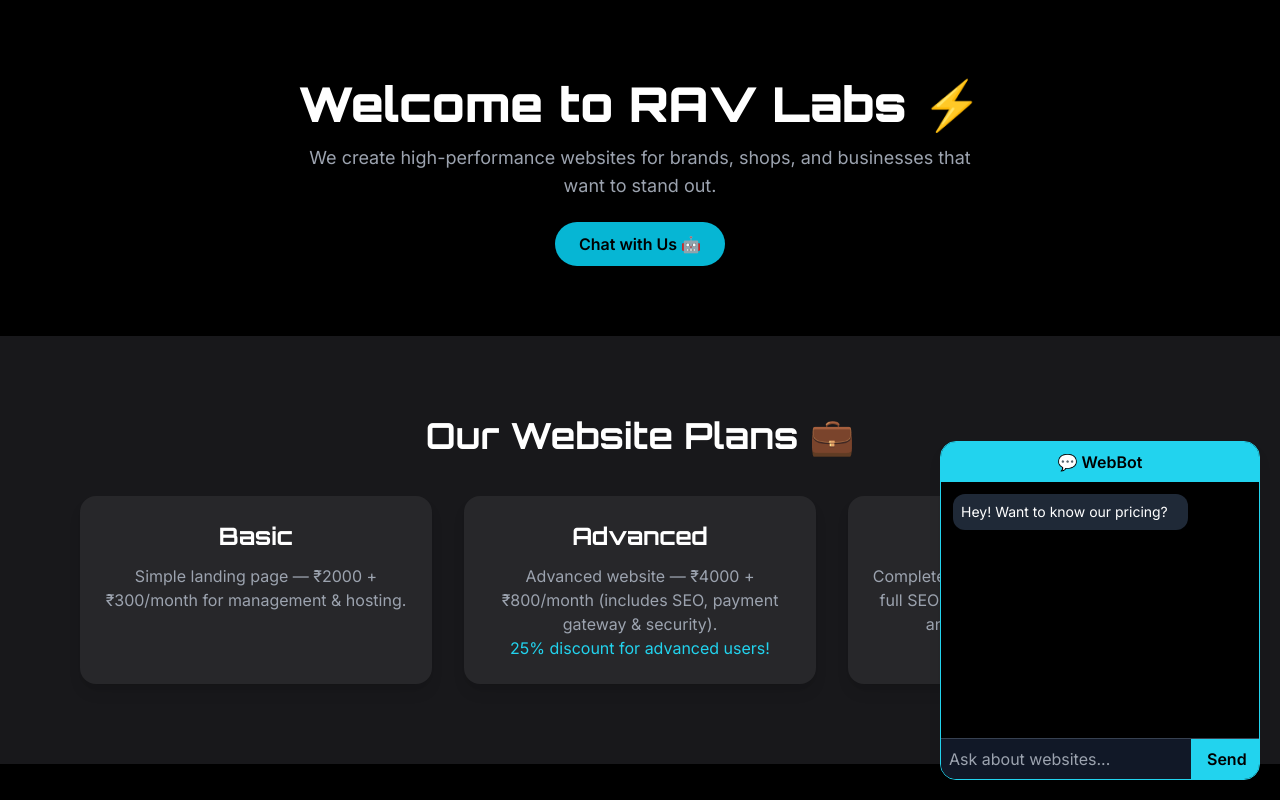
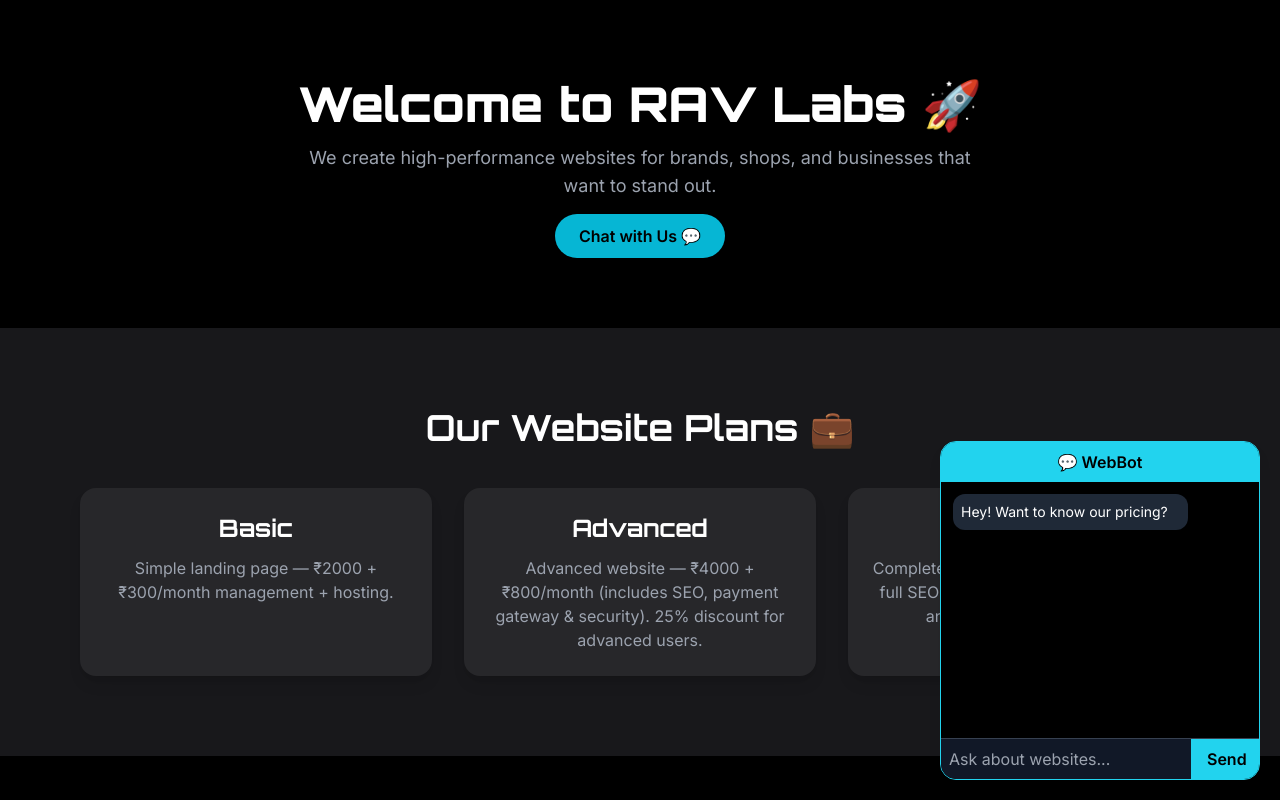
Before and after one commit to After777/synthwave-core-hub, a React (Vite) app: page / in a window 1280 px wide. Shown: the top 800 px of the page. Built offline with nearby package versions, Linux system fonts and the light colour scheme; the HTML template or start-up script is replaced by a standard one.

Commit message:
Reverted to commit e6f4538887874e29c66da7dd08496b4ba5a882cc

```diff
--- a/src/pages/Index.tsx
+++ b/src/pages/Index.tsx
@@ -5,16 +5,16 @@ export default function Home() {
     <div className="min-h-screen bg-black text-white">
       {/* ===== HERO SECTION ===== */}
       <section className="flex flex-col items-center justify-center text-center py-20">
-        <h1 className="text-5xl font-extrabold mb-4">Welcome to RAV Labs ⚡</h1>
+        <h1 className="text-5xl font-extrabold mb-4">Welcome to RAV Labs 🚀</h1>
         <p className="text-gray-400 text-lg max-w-2xl">
           We create high-performance websites for brands, shops, and businesses that want to stand out.
         </p>
-        <div className="mt-8">
+        <div className="mt-6">
           <a
             href="#chat"
             className="bg-cyan-500 text-black font-semibold px-6 py-3 rounded-full hover:bg-cyan-400 transition-all"
           >
-            Chat with Us 🤖
+            Chat with Us 💬
           </a>
         </div>
       </section>
@@ -23,25 +23,21 @@ export default function Home() {
       <section className="py-20 bg-zinc-900 text-center">
         <h2 className="text-4xl font-bold mb-10">Our Website Plans 💼</h2>
         <div className="grid md:grid-cols-3 gap-8 px-6 md:px-20">
-          {/* Basic Plan */}
           <div className="bg-zinc-800 p-6 rounded-2xl shadow-lg">
             <h3 className="text-2xl font-semibold mb-3">Basic</h3>
             <p className="text-gray-400">
-              Simple landing page — ₹2000 + ₹300/month for management & hosting.
+              Simple landing page — ₹2000 + ₹300/month management + hosting.
             </p>
           </div>
 
-          {/* Advanced Plan */}
           <div className="bg-zinc-800 p-6 rounded-2xl shadow-lg">
             <h3 className="text-2xl font-semibold mb-3">Advanced</h3>
             <p className="text-gray-400">
               Advanced website — ₹4000 + ₹800/month (includes SEO, payment gateway & security).
-              <br />
-              <span className="text-cyan-400">25% discount for advanced users!</span>
+              25% discount for advanced users.
             </p>
           </div>
 
-          {/* Premium Plan */}
           <div className="bg-zinc-800 p-6 rounded-2xl shadow-lg">
             <h3 className="text-2xl font-semibold mb-3">Premium</h3>
             <p className="text-gray-400">
```
